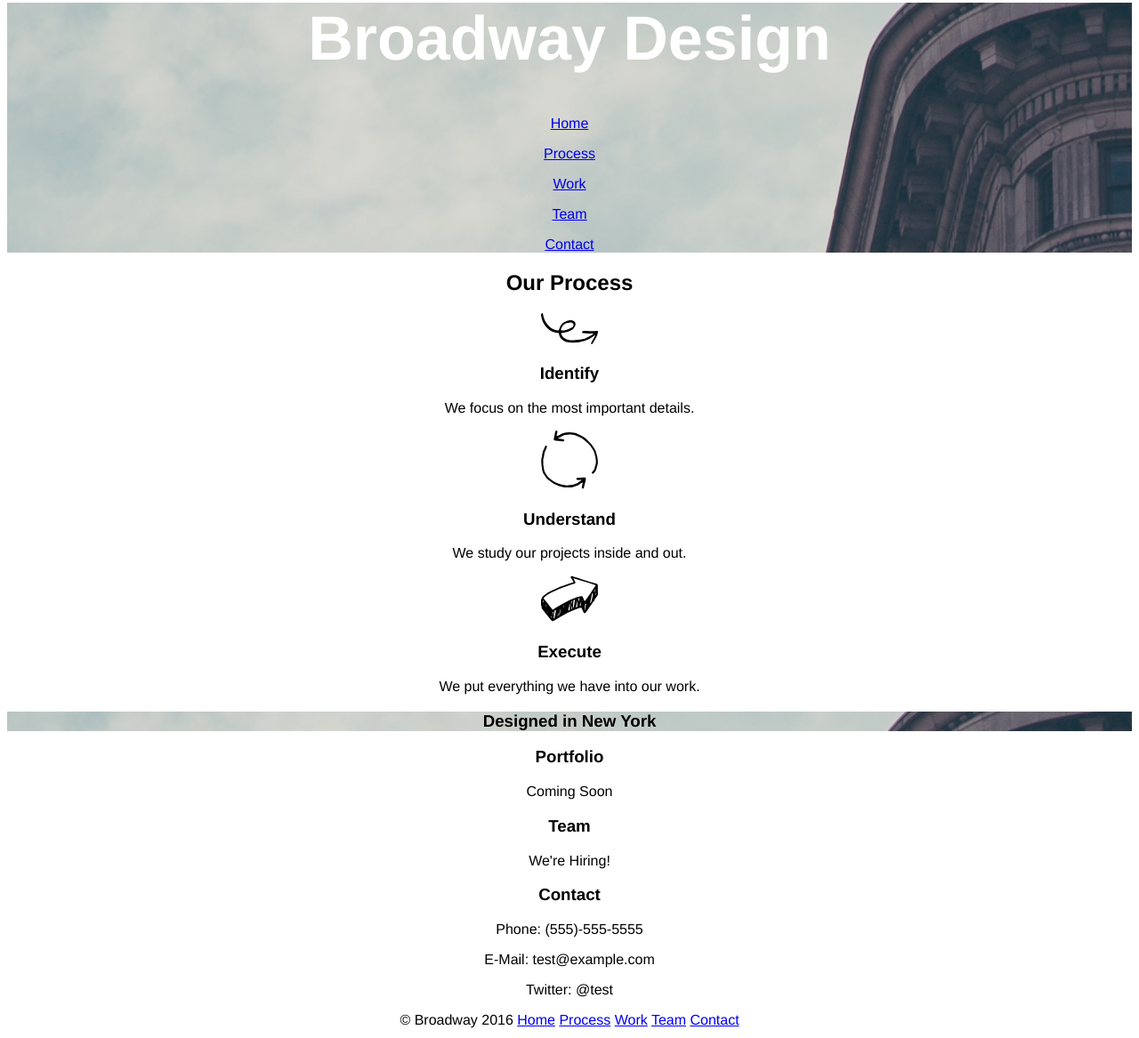
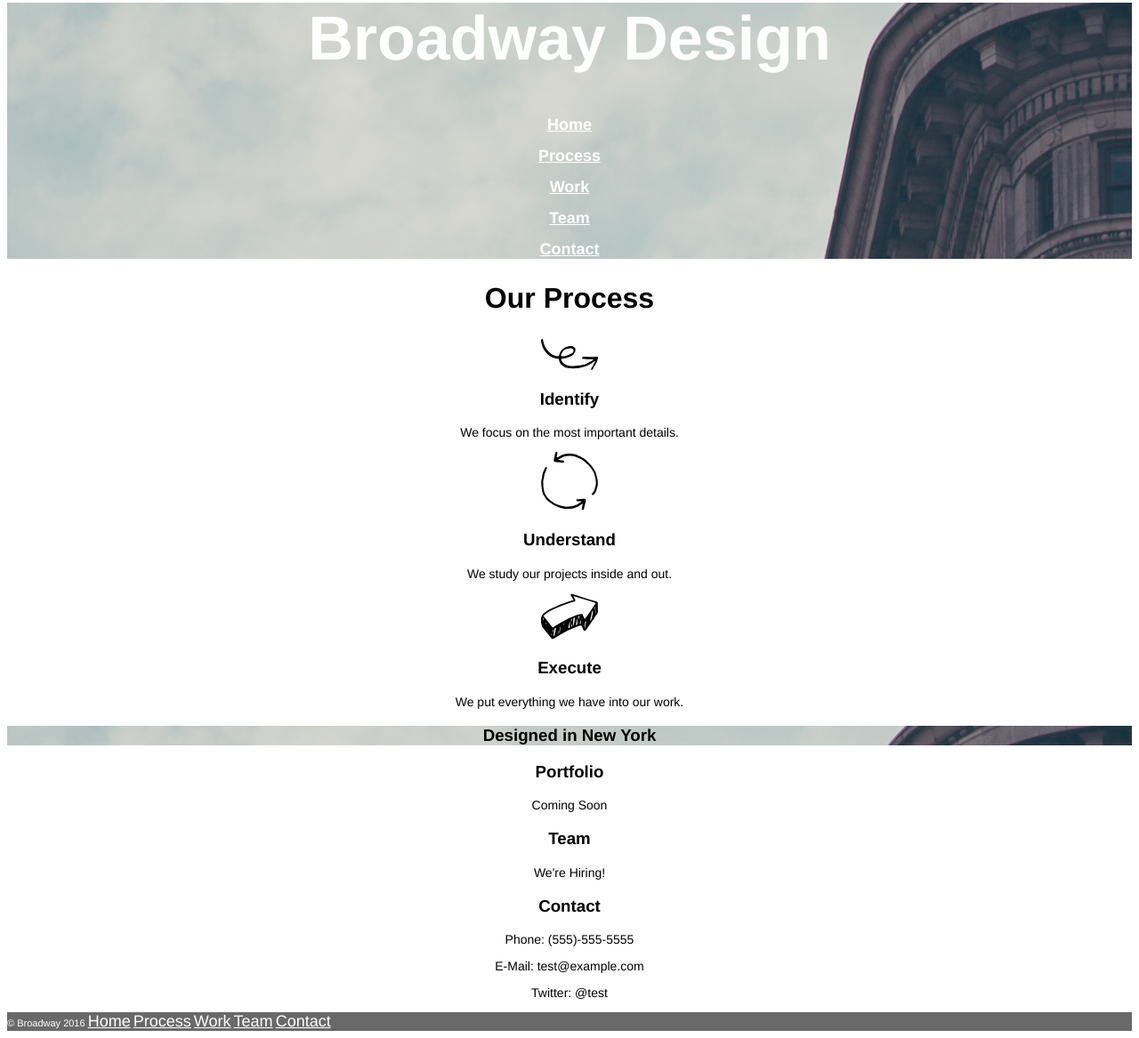
Before and after one commit to b1llfantast1c/broadwaydesign, a plain HTML site: page index.html in a window 1280 px wide. Shown: the part 44-1211 px from the top of the page at 89% size. Drawn offline with Linux system fonts and the light colour scheme.

Commit message:
final draft

```diff
--- a/index.html
+++ b/index.html
@@ -41,7 +41,7 @@
       <p>E-Mail: test@example.com</p>
       <p>Twitter: @test</p>
     </div>
-    <footer>
+    <footer class="footer">
       &#169 Broadway 2016
       <a href="#hero">Home</a>
       <a href="#about">Process</a>
--- a/resources/css/style.css
+++ b/resources/css/style.css
@@ -5,8 +5,11 @@ body {
 
 .hero {
   background-image: url("../images/the-flatiron-building.png");
-  width: 1280px
-  height: 720px;
+  font-weight: bold;
+}
+
+a {
+  font-size: 18px;
 }
 
 .midBanner {
@@ -18,3 +21,23 @@ h1 {
   font-weight: bold;
   color: white;
 }
+
+h2 {
+  font-size: 32px;
+  font-weight: bold;
+}
+
+a {
+  color: white;
+}
+
+.footer {
+  font-size: 11px;
+  text-align: left;
+  background-color: dimgray;
+  color: white;
+}
+
+p {
+  font-size: 14px;
+}
```
